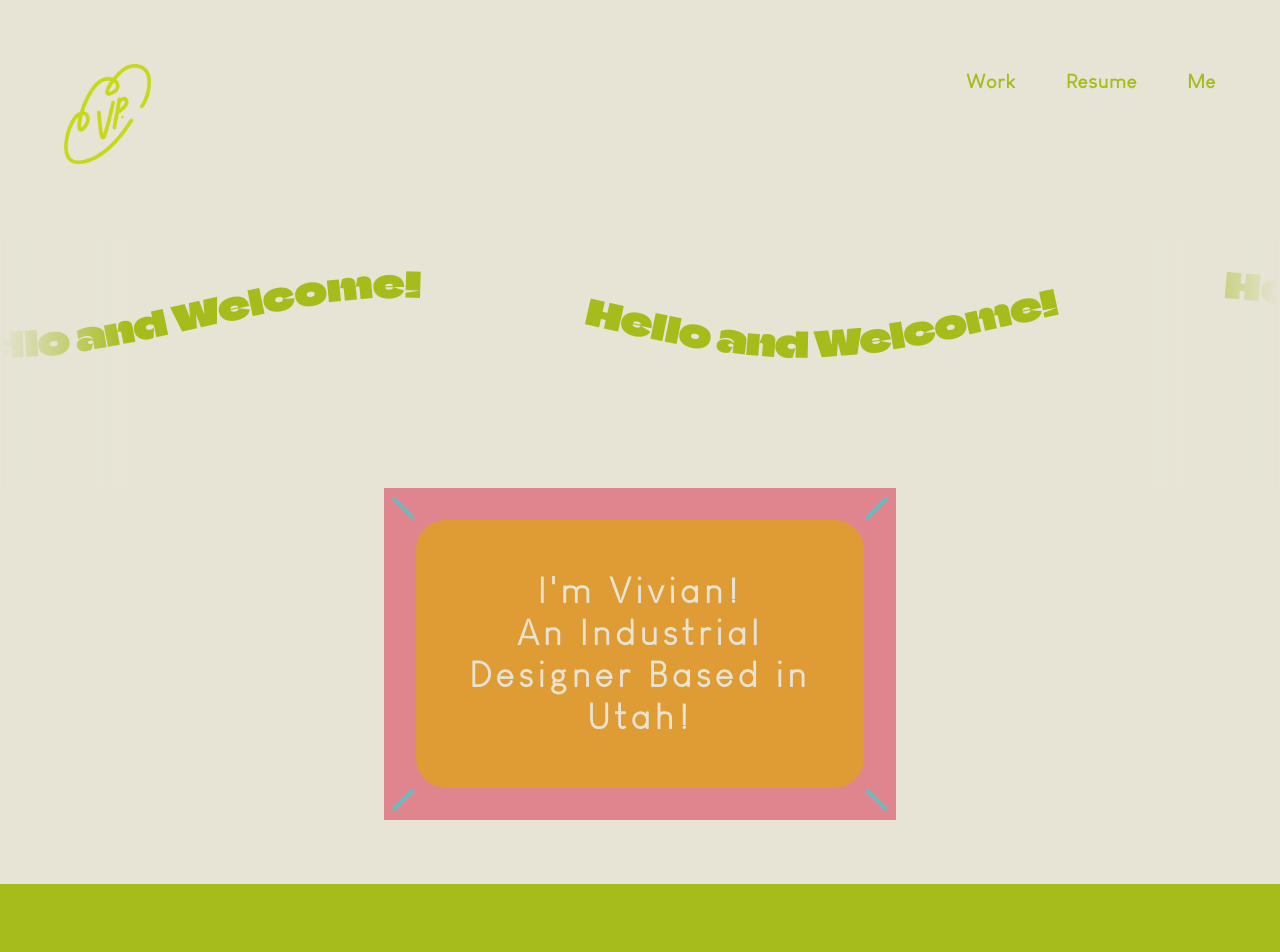
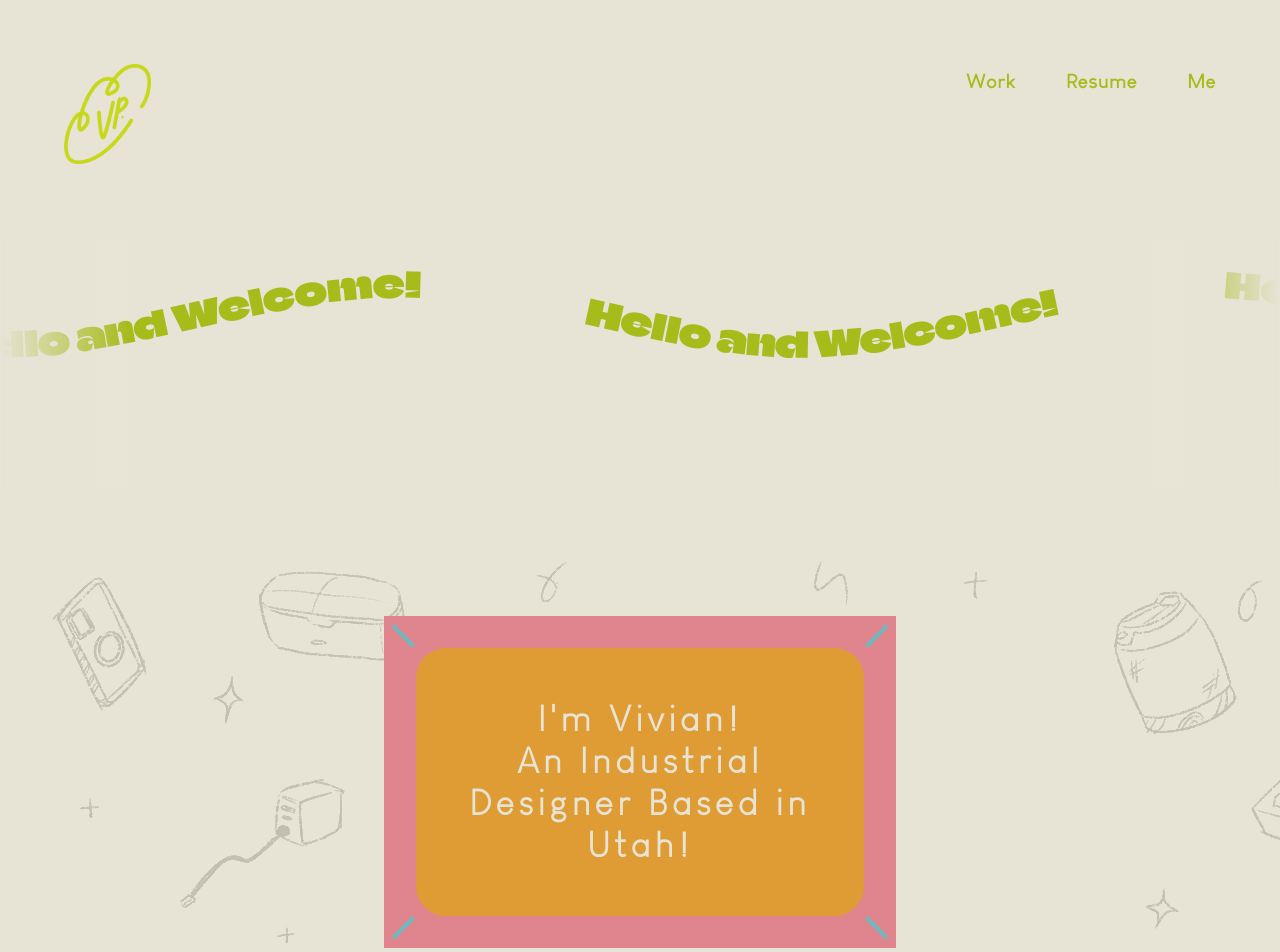
Before and after one commit to VivianTPham/portfolio, a React (Create React App) app: page /about in a window 1280 px wide. Shown: the top 952 px of the page. Built offline with nearby package versions, Linux system fonts and the light colour scheme.

Commit message:
adding doodles

```diff
--- a/src/components/Home/Home.css
+++ b/src/components/Home/Home.css
@@ -1,12 +1,18 @@
-.home-container {
+.home {
+    display: flex;
+    justify-content: center;
+    padding: 10%;
+}
+
+.home-content {
     background-color: #E0858E;
-    display: flex;
-    align-items: center;
-    justify-content: center;
-    width: 40%;
-    margin: auto auto 5% auto;
+    width: 50%;
     position: relative;
     padding: 2rem;
+}
+
+.doodles {
+    background-image: url("../../assets/background-doodles.png");
 }
 
 .intro {
@@ -20,10 +26,10 @@
     text-align: center;
 }
 
-.home-container::before,
-.home-container::after,
-.home-container .corner::before,
-.home-container .corner::after {
+.home-content::before,
+.home-content::after,
+.home-content .corner::before,
+.home-content .corner::after {
     content: '';
     position: absolute;
     width: 30px;
@@ -32,28 +38,28 @@
     border-radius: 15px;
 }
 
-.home-container::before {
+.home-content::before {
     top: 8px;
     left: 10px;
     transform: rotate(45deg);
     transform-origin: top left;
 }
 
-.home-container::after {
+.home-content::after {
     top: 8px;
     right: 10px;
     transform: rotate(-45deg);
     transform-origin: top right;
 }
 
-.home-container .corner::before {
+.home-content .corner::before {
     bottom: 8px;
     left: 10px;
     transform: rotate(-45deg);
     transform-origin: bottom left;
 }
 
-.home-container .corner::after {
+.home-content .corner::after {
     bottom: 8px;
     right: 10px;
     transform: rotate(45deg);
@@ -123,7 +129,7 @@
 
 
 @media screen and (max-width: 980px) {
-    .home-container {
+    .home-content {
         width: 90%;
     }
 
--- a/src/components/Home/Home.tsx
+++ b/src/components/Home/Home.tsx
@@ -99,14 +99,16 @@ const Home = () => {
     <>
       <WavyMarquee />
       <div className="container-home">
-        <div className='home-container'>
-            <div className='corner'></div>
+        <div className='home doodles'>
+            <div className='home-content'>
+          <div className='corner'></div>
             <div className='intro'>
                 <h2 className='intro-content'>
                     I'm Vivian!<br />
                     An Industrial Designer Based in Utah!
                 </h2>
             </div>
+        </div>
         </div>
         <div className="works-section">
           <h3>Work</h3>
```
Also changed, not shown: src/assets/background-doodles.png (added).
